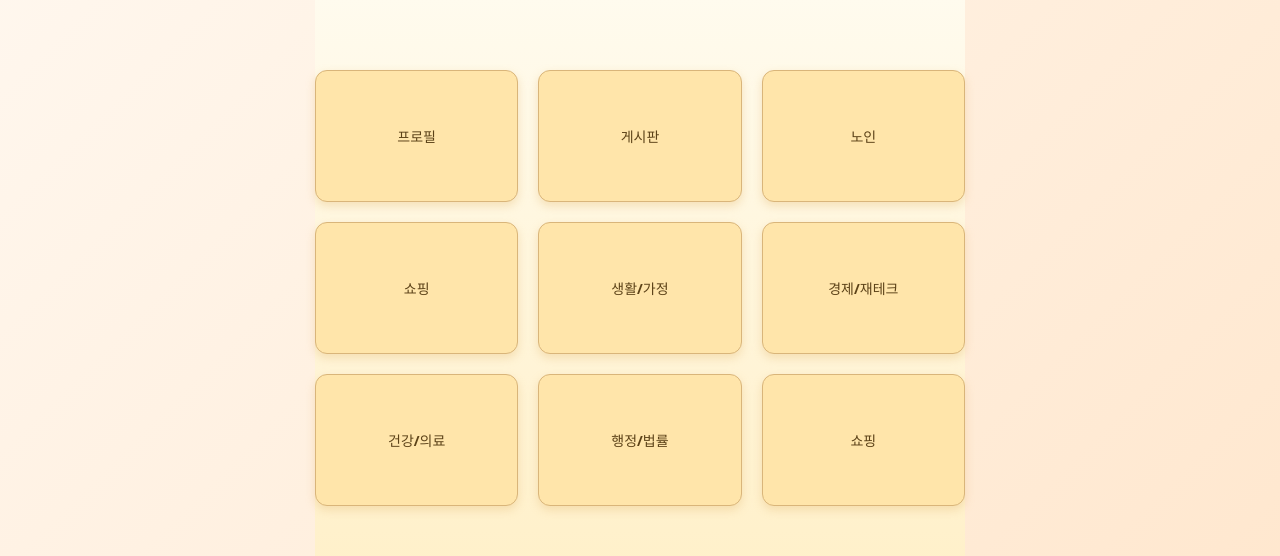
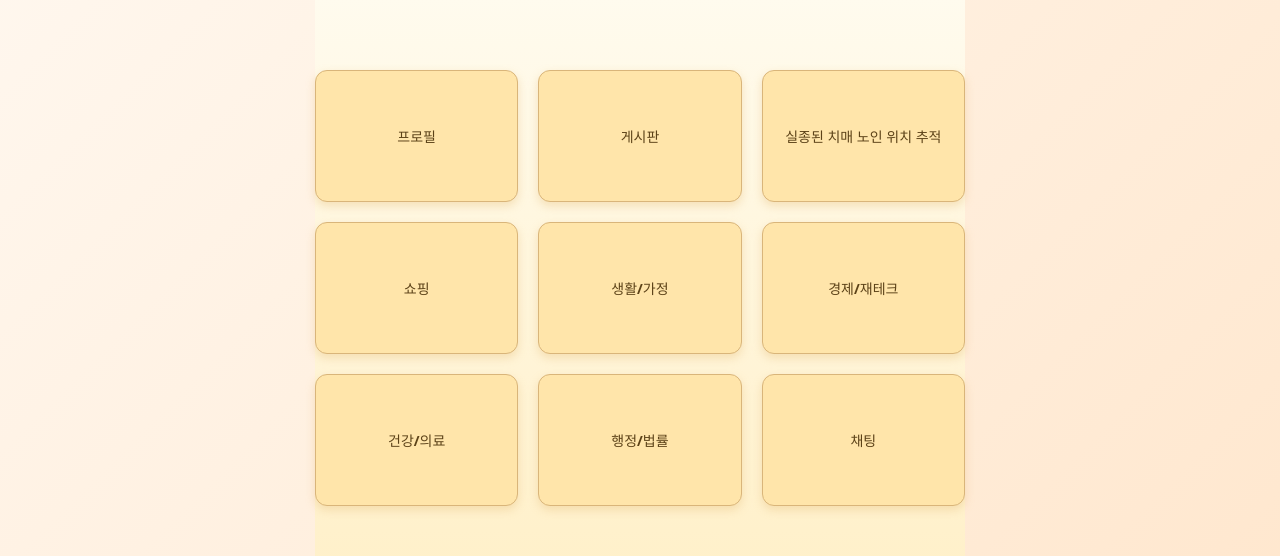
Before and after one commit to jngbnss/Makey, a React (Vite) app in the folder react-frontend/: page / in a window 1280 px wide. Shown: the part 152-708 px from the top of the page. Built offline with nearby package versions, Linux system fonts and the light colour scheme.

Commit message:
refactor: 메인화면 노인에서 실종된 치매 노인 위치 추적으로 변경

```diff
--- a/react-frontend/src/pages/Main.jsx
+++ b/react-frontend/src/pages/Main.jsx
@@ -7,20 +7,20 @@ export default function Main() {
   const items = [
     "프로필",
     "게시판",
-    "노인",
+    "실종된 치매 노인 위치 추적",
     "쇼핑",
     "생활/가정",
     "경제/재테크",
     "건강/의료",
     "행정/법률",
-    "쇼핑",
+    "채팅",
   ];
 
   const handleClick = (item) => {
     if (item === "게시판") {
       navigate("/posts"); // 게시판 클릭 시 게시판 목록 페이지로 이동
     }
-    if (item === "노인") {
+    if (item === "실종된 치매 노인 위치 추적") {
       navigate("/elderly");
     }
   };
```
Also changed, not shown: react-frontend/git.txt.
